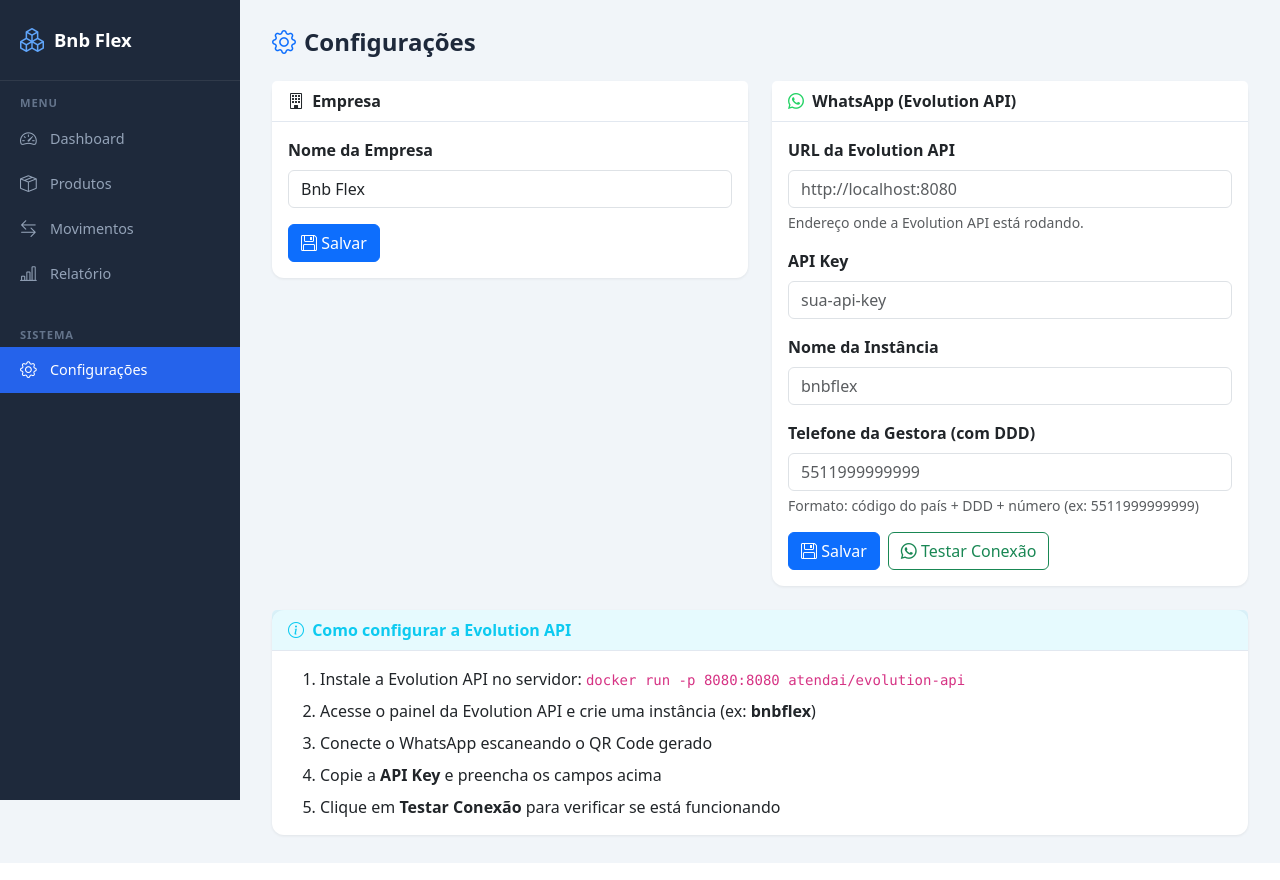
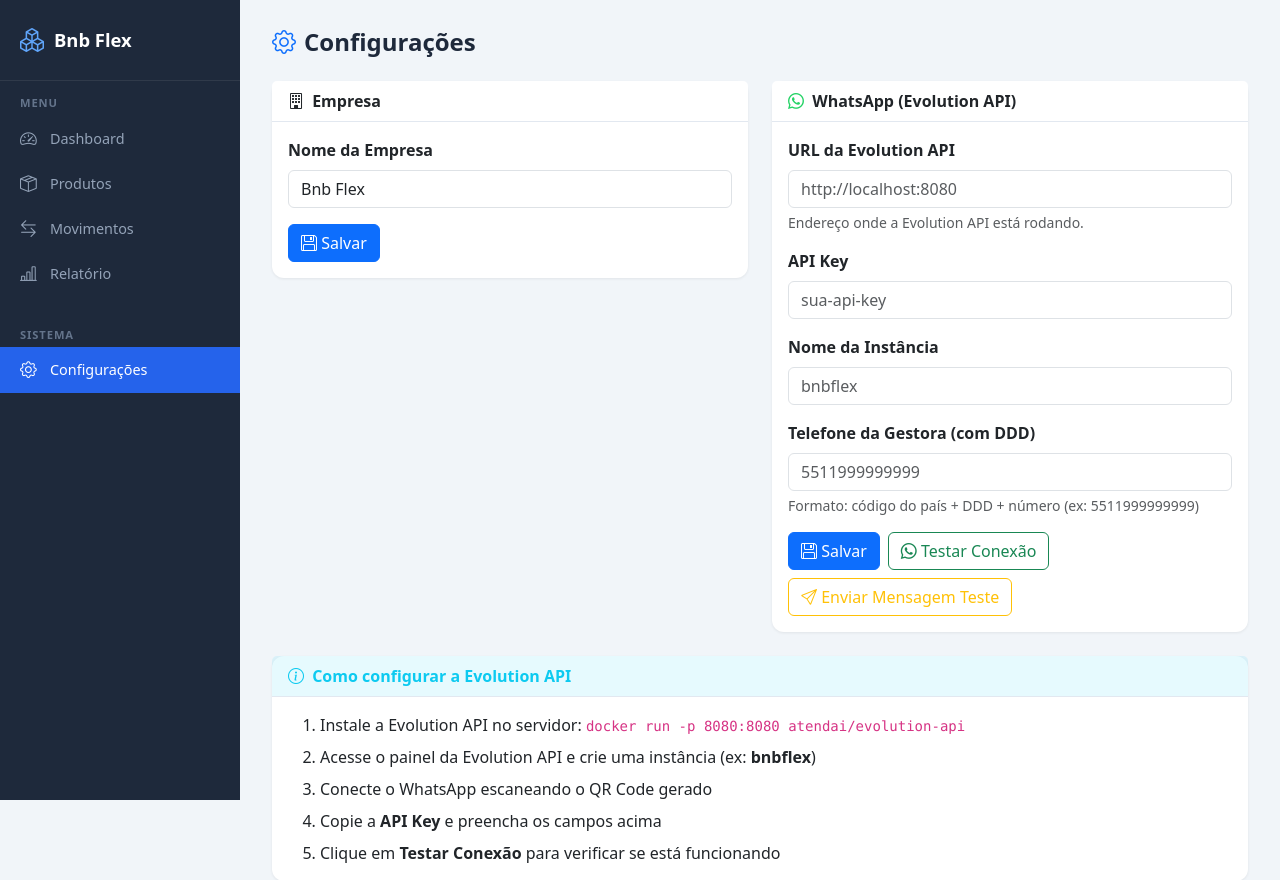
Before and after one commit to felipemello86/estoque-bnb-flex, a Flask app: page /configuracoes in a window 1280 px wide. Shown: the top 880 px of the page. Run offline with Flask 3, Linux system fonts and the light colour scheme; data that the repository does not hold is empty; some libraries are stand-ins or nearby versions.

Commit message:
Add files via upload

```diff
--- a/templates/configuracoes.html
+++ b/templates/configuracoes.html
@@ -52,12 +52,15 @@
             placeholder="5511999999999">
           <div class="form-text">Formato: código do país + DDD + número (ex: 5511999999999)</div>
         </div>
-        <div class="d-flex gap-2">
+        <div class="d-flex gap-2 flex-wrap">
           <button class="btn btn-primary" onclick="salvarConfig()">
             <i class="bi bi-floppy"></i> Salvar
           </button>
           <button class="btn btn-outline-success" onclick="testarWhatsapp()">
             <i class="bi bi-whatsapp"></i> Testar Conexão
+          </button>
+          <button class="btn btn-outline-warning" onclick="enviarTeste()">
+            <i class="bi bi-send"></i> Enviar Mensagem Teste
           </button>
         </div>
         <div id="statusWpp" class="mt-3" style="display:none"></div>
@@ -105,6 +108,26 @@ function salvarConfig() {
   });
 }
 
+function enviarTeste() {
+  const div = document.getElementById('statusWpp');
+  div.style.display = 'block';
+  div.innerHTML = '<div class="alert alert-secondary mb-0"><i class="bi bi-hourglass-split"></i> Enviando mensagem de teste...</div>';
+
+  fetch('/api/whatsapp/enviar_teste', {method: 'POST'})
+    .then(r => r.json())
+    .then(d => {
+      if (d.ok) {
+        div.innerHTML = `<div class="alert alert-success mb-0">
+          <i class="bi bi-check-circle-fill"></i> <strong>Mensagem enviada!</strong> Verifique o WhatsApp da gestora.
+        </div>`;
+      } else {
+        div.innerHTML = `<div class="alert alert-danger mb-0">
+          <i class="bi bi-x-circle-fill"></i> <strong>Falha ao enviar.</strong> Verifique os logs do Render.
+        </div>`;
+      }
+    });
+}
+
 function testarWhatsapp() {
   const div = document.getElementById('statusWpp');
   div.style.display = 'block';
```
